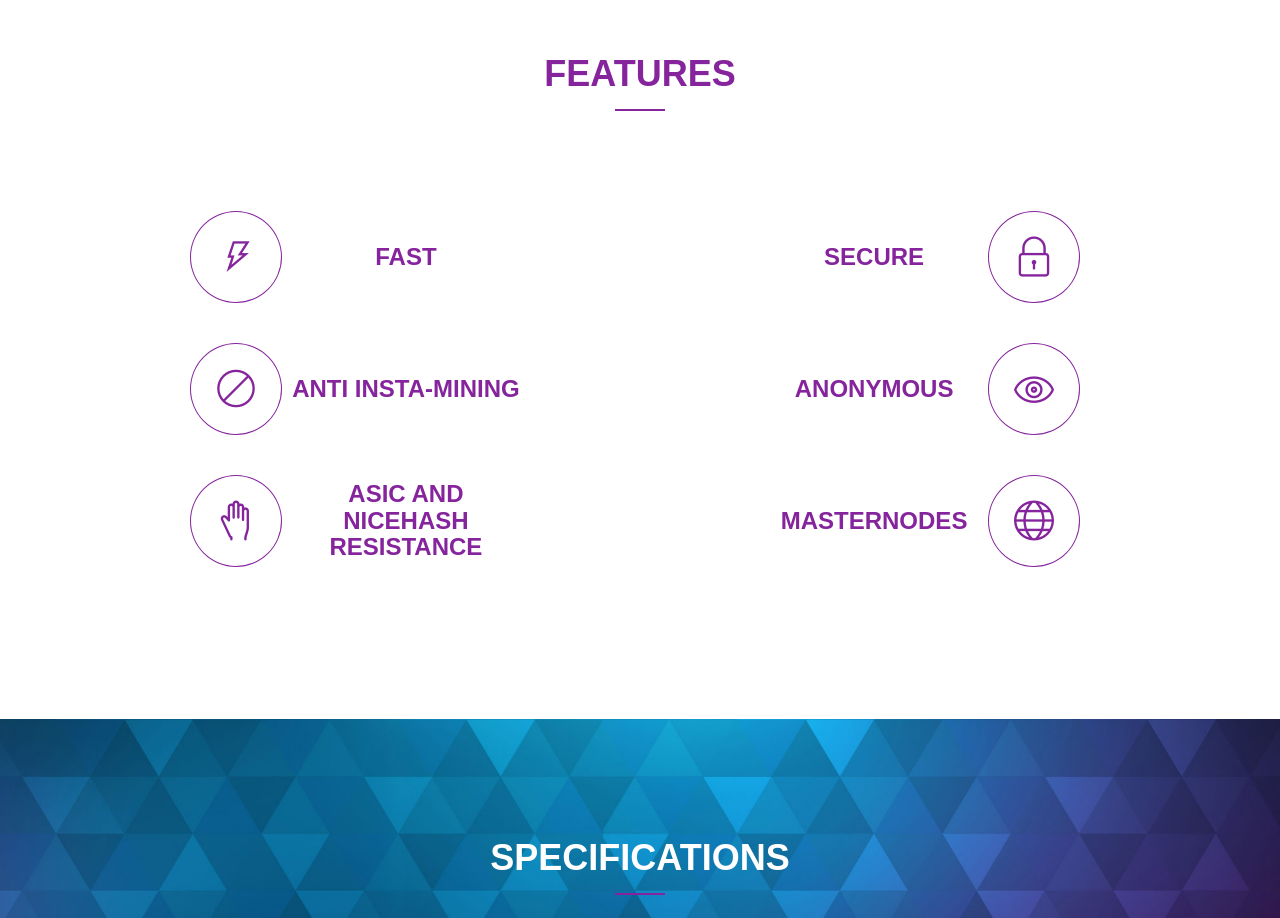
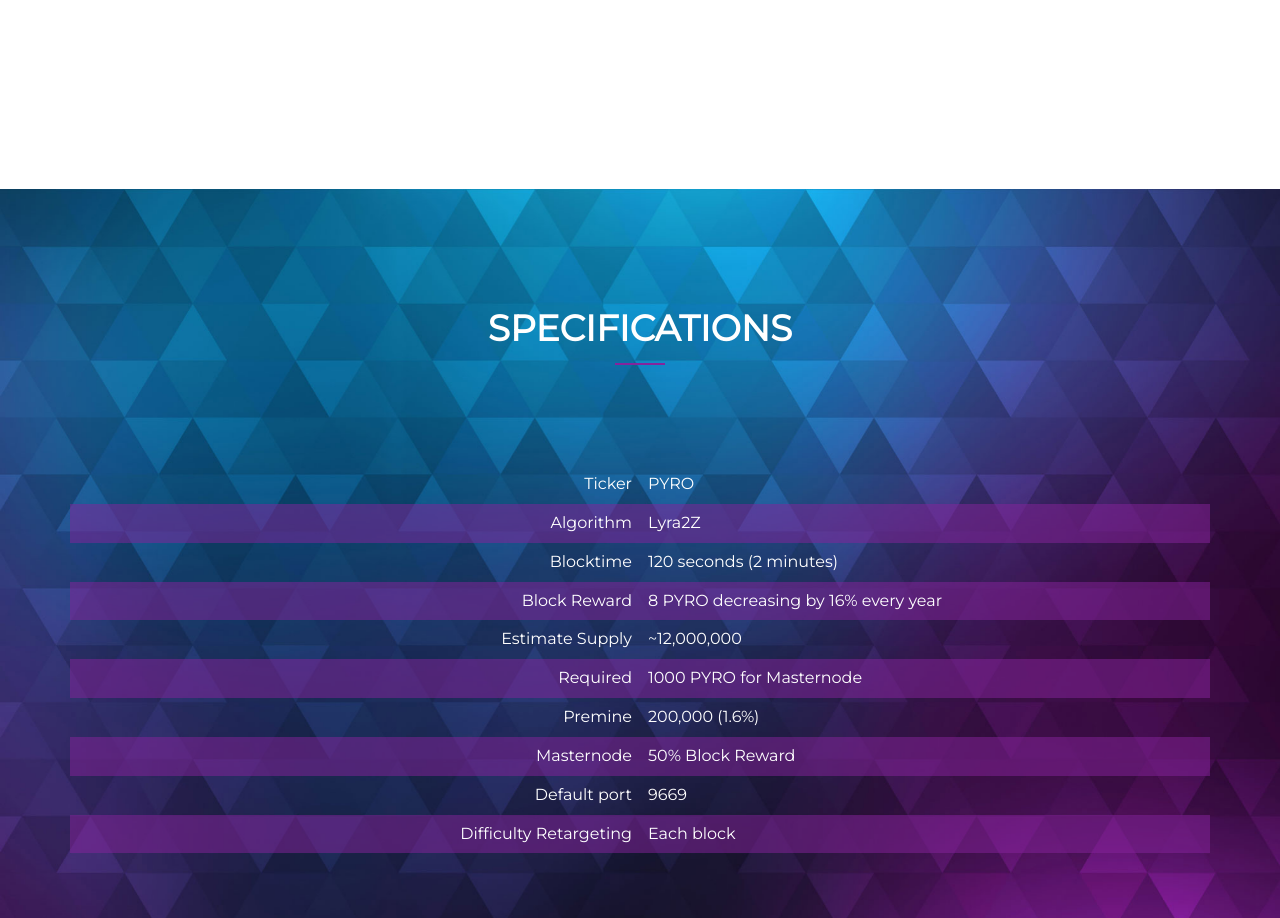
Before and after one commit to paradoxofvalue/paradoxofvalue.github.io, a plain HTML site: page index.html in a window 1280 px wide. Shown: the part 1259-2177 px from the top of the page. Drawn offline with nearby package versions, Linux system fonts and the light colour scheme; files whose address does not match are found by name.

Commit message:
font-family, header improvements

```diff
--- a/css/style.css
+++ b/css/style.css
@@ -12,7 +12,7 @@
 *
 * ======================================================= */
 body {
-    font-family: "Droid Sans", Arial, sans-serif;
+    font-family: 'Montserrat', sans-serif;
     font-weight: 400;
     font-size: 16px;
     line-height: 1.7;
@@ -68,7 +68,7 @@
 
 h1, h2, h3, h4, h5, h6, figure {
     color: #000;
-    font-family: "Droid Sans", Arial, sans-serif;
+    font-family: "Montserrat", Arial, sans-serif;
     font-weight: 400;
     margin: 0 0 20px 0;
 }
@@ -87,7 +87,9 @@
     color: #fff;
     background: #85249C;
 }
-
+.gtco-nav .gtco-container {
+    max-width: 100%;
+}
 .gtco-container {
     max-width: 1140px;
     position: relative;
@@ -161,7 +163,7 @@
 }
 
 .gtco-nav ul li a {
-    font-size: 24px;
+    font-size: 18px;
     padding: 30px 10px;
     -webkit-transition: 0.5s;
     -o-transition: 0.5s;
@@ -1404,7 +1406,7 @@
 .btn {
     margin-right: 4px;
     margin-bottom: 4px;
-    font-family: "Droid Sans", Arial, sans-serif;
+    font-family: "Montserrat", Arial, sans-serif;
     font-size: 16px;
     font-weight: 400;
     -webkit-border-radius: 4px;
@@ -2430,12 +2432,14 @@
 /*# sourceMappingURL=style.css.map */
 #gtco-footer .copyright {
     position: absolute;
+    bottom: -7em;
+    left: 0;
 }
 
 #gtco-header h1 {
     /*text-transform: uppercase;*/
     font-weight: bold;
-    letter-spacing: 15px;
+    letter-spacing: 1px;
 }
 .custom-icon img {
     width: 100%;
--- a/index.html
+++ b/index.html
@@ -41,6 +41,8 @@
 
     <!-- Theme style  -->
     <link rel="stylesheet" href="css/style.css">
+
+    <link href="https://fonts.googleapis.com/css?family=Montserrat" rel="stylesheet">
 
     <!-- Modernizr JS -->
     <script src="js/modernizr-2.6.2.min.js"></script>
@@ -97,8 +99,8 @@
                 <div class="col-md-12 col-md-offset-0 text-left">
                     <div class="display-t">
                         <div class="display-tc">
-                            <h1 class="animate-box" data-animate-effect="fadeInUp">Pyro</h1>
-                            <h2 class="animate-box" data-animate-effect="fadeInUp">Be part of spreading fire that will burn your vision on the cryptocurrency</h2>
+                            <h1 class="animate-box" data-animate-effect="fadeInUp">Be part of spreading fire that will burn your vision on the cryptocurrency</h1>
+                            <!--<h2 class="animate-box" data-animate-effect="fadeInUp"></h2>-->
                         </div>
                     </div>
                 </div>
@@ -123,73 +125,73 @@
                 </div>
             </div>
 
-            <div class="row ">
-                <div class="row ">
-                    <div class="col-md-8 col-md-offset-2 text-center gtco-heading animate-box">
-                        <h2>Features</h2>
-                    </div>
-                </div>
-                <div class="col-md-4 col-md-offset-1 col-sm-6">
-                    <div class="feature-center animate-box about-block" data-animate-effect="fadeIn">
-						<span class="icon">
-							<i class="ti-bolt"></i>
-						</span>
-                        <div>
-                            <h3>Fast</h3>
-                        </div>
-                    </div>
-                </div>
-                <div class="col-md-4 col-md-offset-2 col-sm-6">
-                    <div class="feature-center animate-box about-block" data-animate-effect="fadeIn">
-                        <div>
-                            <h3>Secure</h3>
-                        </div>
-                        <span class="icon">
-							<i class="ti-lock"></i>
-						</span>
-                    </div>
-                </div>
-                <div class="col-md-4 col-md-offset-1 col-sm-6">
-                    <div class="feature-center animate-box about-block" data-animate-effect="fadeIn">
-						<span class="icon">
-							<i class="ti-na"></i>
-						</span>
-                        <div>
-                            <h3>Anti insta-mining</h3>
-                        </div>
-                    </div>
-                </div>
-                <div class="col-md-4 col-md-offset-2 col-sm-6">
-                    <div class="feature-center animate-box about-block" data-animate-effect="fadeIn">
-                        <div>
-                            <h3>Anonymous</h3>
-                        </div>
-                        <span class="icon">
-							<i class="ti-eye"></i>
-						</span>
-                    </div>
-                </div>
-                <div class="col-md-4 col-md-offset-1 col-sm-6">
-                    <div class="feature-center animate-box about-block" data-animate-effect="fadeIn">
-						<span class="icon">
-							<i class="ti-hand-stop"></i>
-						</span>
-                        <div>
-                            <h3>ASIC and NiceHash resistance</h3>
-                        </div>
-                    </div>
-                </div>
-                <div class="col-md-4 col-md-offset-2 col-sm-6">
-                    <div class="feature-center animate-box about-block" data-animate-effect="fadeIn">
-                        <div>
-                            <h3>Masternodes</h3>
-                        </div>
-                        <span class="icon">
-							<i class="ti-world"></i>
-						</span>
-                    </div>
-                </div>
-            </div>
+            <!--<div class="row ">-->
+                <!--<div class="row ">-->
+                    <!--<div class="col-md-8 col-md-offset-2 text-center gtco-heading animate-box">-->
+                        <!--<h2>Features</h2>-->
+                    <!--</div>-->
+                <!--</div>-->
+                <!--<div class="col-md-4 col-md-offset-1 col-sm-6">-->
+                    <!--<div class="feature-center animate-box about-block" data-animate-effect="fadeIn">-->
+						<!--<span class="icon">-->
+							<!--<i class="ti-bolt"></i>-->
+						<!--</span>-->
+                        <!--<div>-->
+                            <!--<h3>Fast</h3>-->
+                        <!--</div>-->
+                    <!--</div>-->
+                <!--</div>-->
+                <!--<div class="col-md-4 col-md-offset-2 col-sm-6">-->
+                    <!--<div class="feature-center animate-box about-block" data-animate-effect="fadeIn">-->
+                        <!--<div>-->
+                            <!--<h3>Secure</h3>-->
+                        <!--</div>-->
+                        <!--<span class="icon">-->
+							<!--<i class="ti-lock"></i>-->
+						<!--</span>-->
+                    <!--</div>-->
+                <!--</div>-->
+                <!--<div class="col-md-4 col-md-offset-1 col-sm-6">-->
+                    <!--<div class="feature-center animate-box about-block" data-animate-effect="fadeIn">-->
+						<!--<span class="icon">-->
+							<!--<i class="ti-na"></i>-->
+						<!--</span>-->
+                        <!--<div>-->
+                            <!--<h3>Anti insta-mining</h3>-->
+                        <!--</div>-->
+                    <!--</div>-->
+                <!--</div>-->
+                <!--<div class="col-md-4 col-md-offset-2 col-sm-6">-->
+                    <!--<div class="feature-center animate-box about-block" data-animate-effect="fadeIn">-->
+                        <!--<div>-->
+                            <!--<h3>Anonymous</h3>-->
+                        <!--</div>-->
+                        <!--<span class="icon">-->
+							<!--<i class="ti-eye"></i>-->
+						<!--</span>-->
+                    <!--</div>-->
+                <!--</div>-->
+                <!--<div class="col-md-4 col-md-offset-1 col-sm-6">-->
+                    <!--<div class="feature-center animate-box about-block" data-animate-effect="fadeIn">-->
+						<!--<span class="icon">-->
+							<!--<i class="ti-hand-stop"></i>-->
+						<!--</span>-->
+                        <!--<div>-->
+                            <!--<h3>ASIC and NiceHash resistance</h3>-->
+                        <!--</div>-->
+                    <!--</div>-->
+                <!--</div>-->
+                <!--<div class="col-md-4 col-md-offset-2 col-sm-6">-->
+                    <!--<div class="feature-center animate-box about-block" data-animate-effect="fadeIn">-->
+                        <!--<div>-->
+                            <!--<h3>Masternodes</h3>-->
+                        <!--</div>-->
+                        <!--<span class="icon">-->
+							<!--<i class="ti-world"></i>-->
+						<!--</span>-->
+                    <!--</div>-->
+                <!--</div>-->
+            <!--</div>-->
         </div>
     </div>
 
@@ -382,7 +384,7 @@
             <div class="row">
                 <div class="col-md-8 col-md-offset-2 text-center gtco-heading animate-box">
                     <h2>Statistics</h2>
-                    <p>Dignissimos asperiores vitae velit veniam totam fuga molestias accusamus alias autem provident. Odit ab aliquam dolor eius.</p>
+                    <!--<p>Dignissimos asperiores vitae velit veniam totam fuga molestias accusamus alias autem provident. Odit ab aliquam dolor eius.</p>-->
                 </div>
             </div>
 
--- a/js/main.js
+++ b/js/main.js
@@ -329,14 +329,14 @@
     particlesJS("particles-js", {
         "particles": {
             "number": {
-                "value": 150,
+                "value": 80,
                 "density": {
                     "enable": true,
                     "value_area": 800
                 }
             },
             "color": {
-                "value": "#ffffff"
+                "value": "#db2af4"
             },
             "shape": {
                 "type": "circle",
@@ -376,7 +376,7 @@
             "line_linked": {
                 "enable": true,
                 "distance": 150,
-                "color": "#ffffff",
+                "color": "#db2af4",
                 "opacity": 0.4,
                 "width": 1
             },
```
